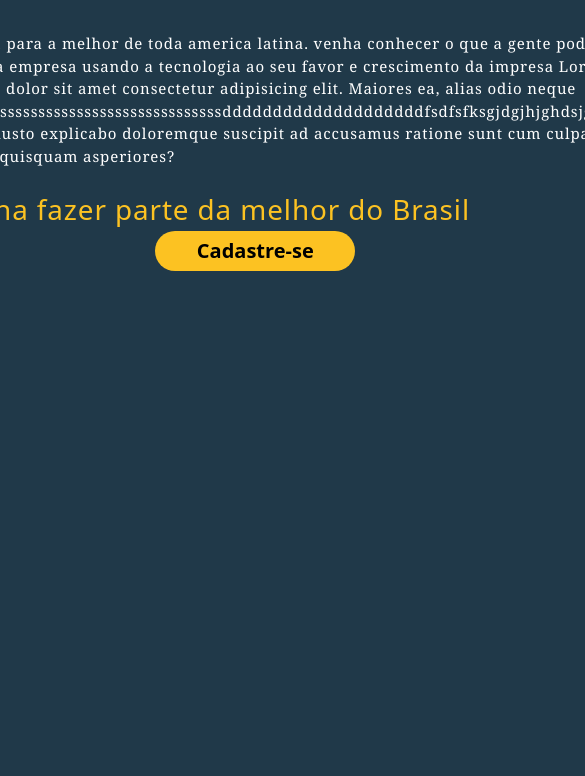
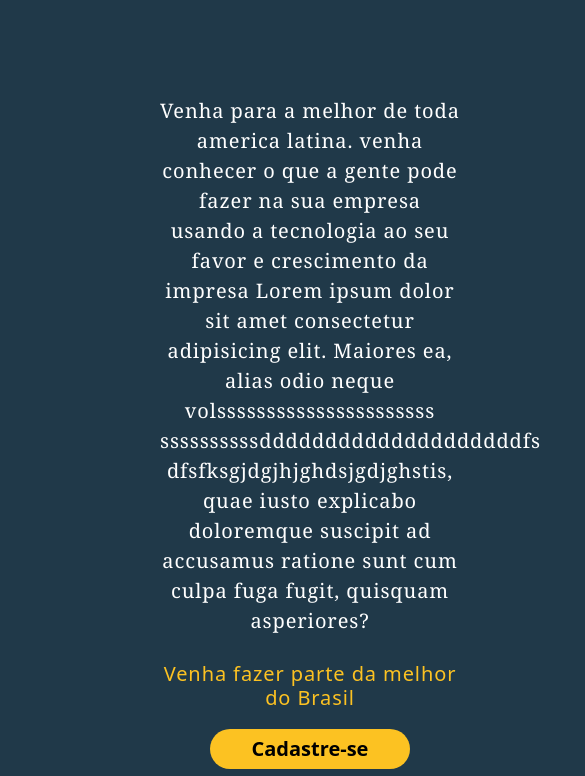
Before and after one commit to ItaloSavioPSES/StarPage, a plain HTML site: page index.html in a window 390 px wide. Shown: the part 281-1057 px from the top of the page, 585 px wide, since content can reach past the window. Before the commit the page ends 844 px from the top, so only its background shows below. Drawn offline with nearby package versions, Linux system fonts and the light colour scheme; a web font is replaced by a local one.

Commit message:
Responsivo-celular-500px

```diff
--- a/index.html
+++ b/index.html
@@ -32,9 +32,7 @@
                       <li><a class="dropdown-item" href="#">Sistemas</a></li>
                     </ul>
                   </div>
-
-
-                  </li>
+                </li>
                 <li><a class="btn text-white fs-5" href="#">Blog</a></li>
             </ol>
         </nav>
@@ -45,7 +43,9 @@
             <h1>Melhor startup da da América Latina</h1>
         </div>
         <div class="paragrafo-1">
-            <p id="tam-text">Venha para a melhor de toda america latina. venha conhecer o que a gente pode fazer na sua empresa usando a tecnologia ao seu favor e crescimento da impresa Lorem ipsum dolor sit amet consectetur adipisicing elit. Maiores ea, alias odio neque volssssssssssssssssssssssssssssssssddddddddddddddddddddfsdfsfksgjdgjhjghdsjgdjghstis, quae iusto explicabo doloremque suscipit ad accusamus ratione sunt cum culpa fuga fugit, quisquam asperiores?</p>
+            <p id="tam-text">Venha para a melhor de toda america latina. venha conhecer o que a gente pode fazer na sua empresa usando a tecnologia ao seu favor e crescimento da impresa Lorem ipsum dolor sit amet consectetur adipisicing elit. Maiores ea, alias odio neque volssssssssssssssssssssss
+              ssssssssssddddddddddddddddddddfs
+              dfsfksgjdgjhjghdsjgdjghstis, quae iusto explicabo doloremque suscipit ad accusamus ratione sunt cum culpa fuga fugit, quisquam asperiores?</p>
             <div class="vem-m">
                 <h1>Venha fazer parte da melhor do Brasil</h1>
             </div>
--- a/style.css
+++ b/style.css
@@ -210,3 +210,52 @@ nav {
     left: 240px;
     height: 90px;
 }
+    /* Celulares */
+@media screen and (max-width: 500px) {
+    /*navegação*/
+    .nav1, ul {
+        display: none;
+    }
+    /*Corpo*/
+   .corpo1{
+    display: block;
+    margin: 0;
+    padding: 0;
+   }
+
+   .img-logo1 {
+    position: relative;
+    left: 80px;
+   }
+
+    .titulos1, h1 {
+        text-align: center;
+        font-size: 20px;
+    }
+    .paragrafo-1, #tam-text {
+        position: relative;
+        left: 80px;
+        text-align: center;
+        font-size: 20px;
+        width: 300px;
+        text-wrap: wrap;
+    }
+
+    .vem-m {
+        position: relative;
+        left: 80px;
+    }
+
+    .btn {
+        position: relative;
+        left: 80px;
+        padding-top: 20px;
+    }
+    .imagem1 {
+        display: none;
+    }
+}
+    /* Tablets */
+@media (min-width: 768px) and (max-width: 1024px){
+
+}
```
